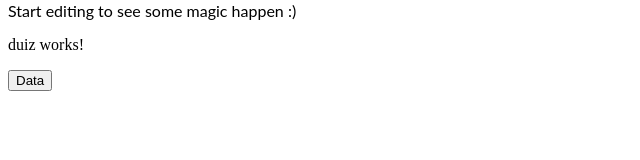
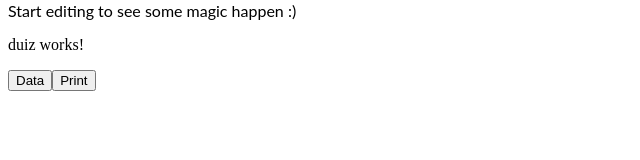
Before and after one commit to Profdocka/VisualGuesser, an Angular app: page / in a window 1280 px wide. Shown: the part 126-286 px from the top of the page, without its empty margins (0-640 px from the left). Built offline with nearby package versions, Linux system fonts and the light colour scheme.

Commit message:
3 files modified

```diff
--- a/src/app/components/quiz/quiz.component.html
+++ b/src/app/components/quiz/quiz.component.html
@@ -2,3 +2,4 @@
 duiz works!
 </p>
 <button (click)="requestGames()">Data</button>
+<button (click)="printOutGamesList()">Print</button>
--- a/src/app/components/quiz/quiz.component.ts
+++ b/src/app/components/quiz/quiz.component.ts
@@ -28,6 +28,10 @@ export class QuizComponent implements OnInit {
     })
   }
 
+  printOutGamesList() {
+    console.log(this.gamesList);
+    console.log("cool")
+  }
   ngOnInit() {
   }
 
--- a/src/app/data/game-data.service.ts
+++ b/src/app/data/game-data.service.ts
@@ -17,7 +17,7 @@ export class GameDataService {
   header = new HttpHeaders()
     .set('Client-ID', '56pmsmf23lb6a8rn0z6t8vvg47r0a2')
     .set('Authorization', 'Bearer ud22j0xr53lb06mep6au7m8mxcogx3');
-  params = new HttpParams().set('fields', 'name').set('search', 'SIX');
+  params = new HttpParams().set('fields', 'name').set('search', 'Portal');
 
   //Sendet eine Request an die Videogame-API und liefert ein Observable zurück
   getData(): Observable<any> {
```
